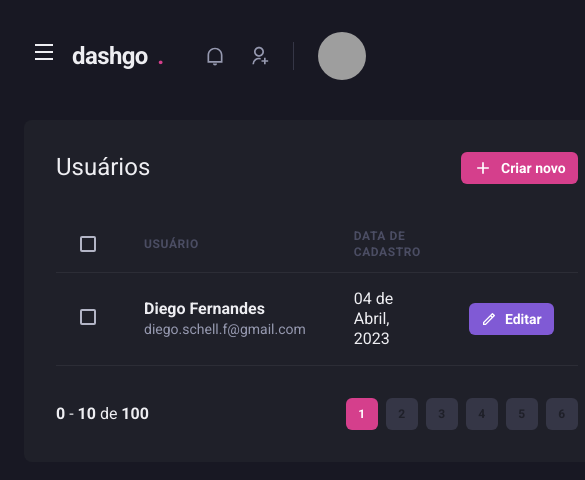
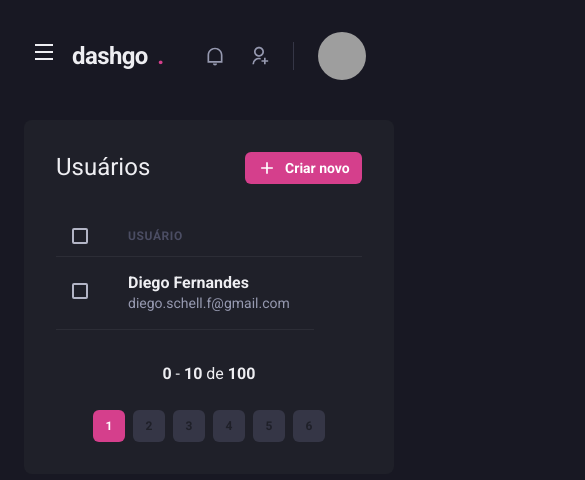
Before and after one commit to Carolbrandes/dashgo, a Next.js app: page /users in a window 390 px wide. Shown: the top 480 px of the page, 585 px wide, since content can reach past the window. Built offline with nearby package versions, Linux system fonts and the light colour scheme; grey boxes are pictures that could not be loaded.

Commit message:
application of responsive of users's table and pagination

```diff
--- a/src/components/Pagination/index.tsx
+++ b/src/components/Pagination/index.tsx
@@ -4,7 +4,7 @@ import { PaginationItem } from "./PaginationItem";
 export function Pagination() {
   return (
     <Stack
-      direction="row"
+      direction={["column", "row"]}
       mt="8"
       spacing="6"
       justify="space-between"
--- a/src/pages/users/index.tsx
+++ b/src/pages/users/index.tsx
@@ -12,6 +12,7 @@ import {
   Th,
   Thead,
   Tr,
+  useBreakpointValue,
 } from "@chakra-ui/react";
 import { Header } from "../../components/Header";
 import { Sidebar } from "../../components/Sidebar";
@@ -19,6 +20,11 @@ import { RiAddLine, RiPencilLine } from "react-icons/ri";
 import { Pagination } from "../../components/Pagination";
 
 export default function UserList() {
+  const isWideVersion = useBreakpointValue({
+    base: false,
+    lg: true,
+  });
+
   return (
     <Box>
       <Header />
@@ -46,19 +52,19 @@ export default function UserList() {
           <Table colorScheme="whiteAlpha">
             <Thead>
               <Tr>
-                <Th px="6" color="gray.300" width="8">
+                <Th px={["4", "4", "6"]} color="gray.300" width="8">
                   <Checkbox colorScheme="pink" />
                 </Th>
 
                 <Th>Usuário</Th>
-                <Th>Data de cadastro</Th>
+                {isWideVersion && <Th>Data de cadastro</Th>}
                 <Th w="8"></Th>
               </Tr>
             </Thead>
 
             <Tbody>
               <Tr>
-                <Td px="6">
+                <Td px={["4", "4", "6"]}>
                   <Checkbox colorScheme="pink" />
                 </Td>
 
@@ -71,8 +77,9 @@ export default function UserList() {
                   </Box>
                 </Td>
 
-                <Td>04 de Abril, 2023</Td>
+                {isWideVersion && <Td>04 de Abril, 2023</Td>}
 
+                {isWideVersion && (
                   <Td>
                     <Button
                       as="a"
@@ -84,6 +91,7 @@ export default function UserList() {
                       Editar
                     </Button>
                   </Td>
+                )}
               </Tr>
             </Tbody>
           </Table>
```
Lines whose indentation alone changed are shown as unchanged.
